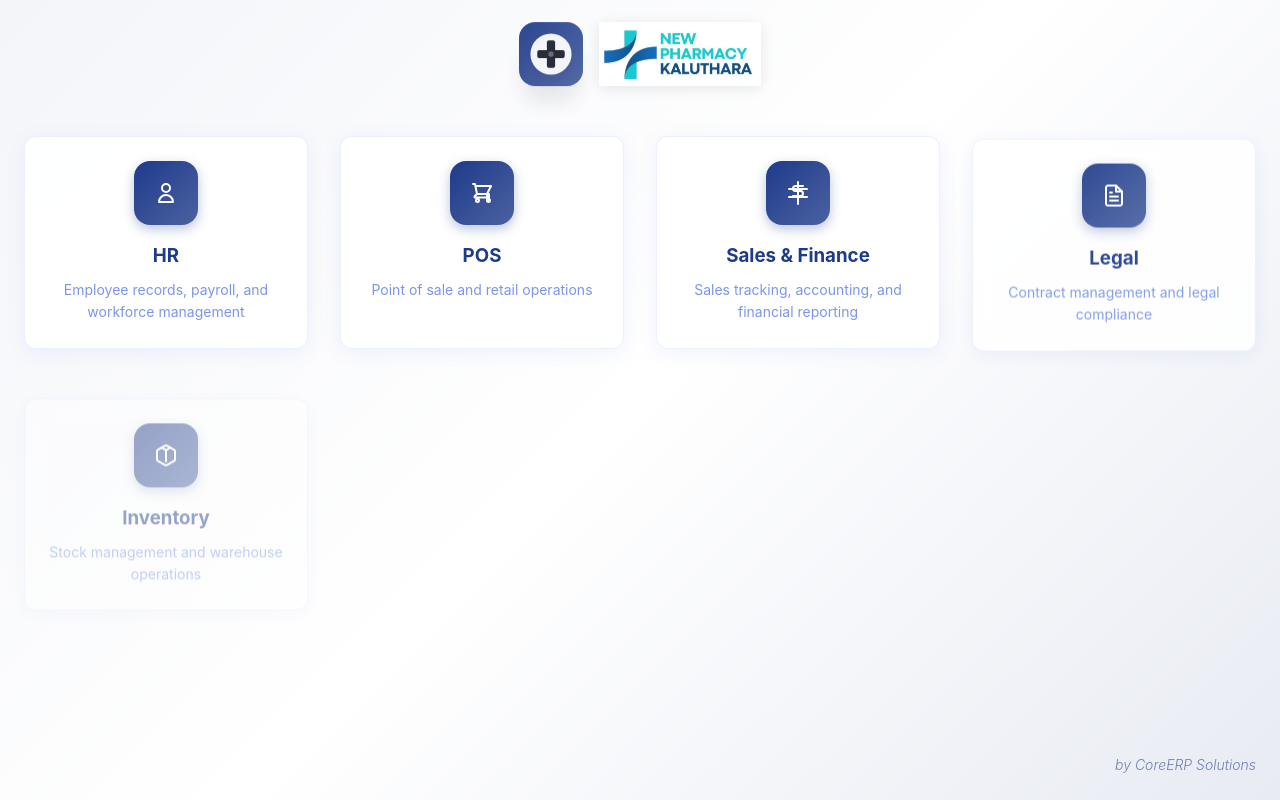
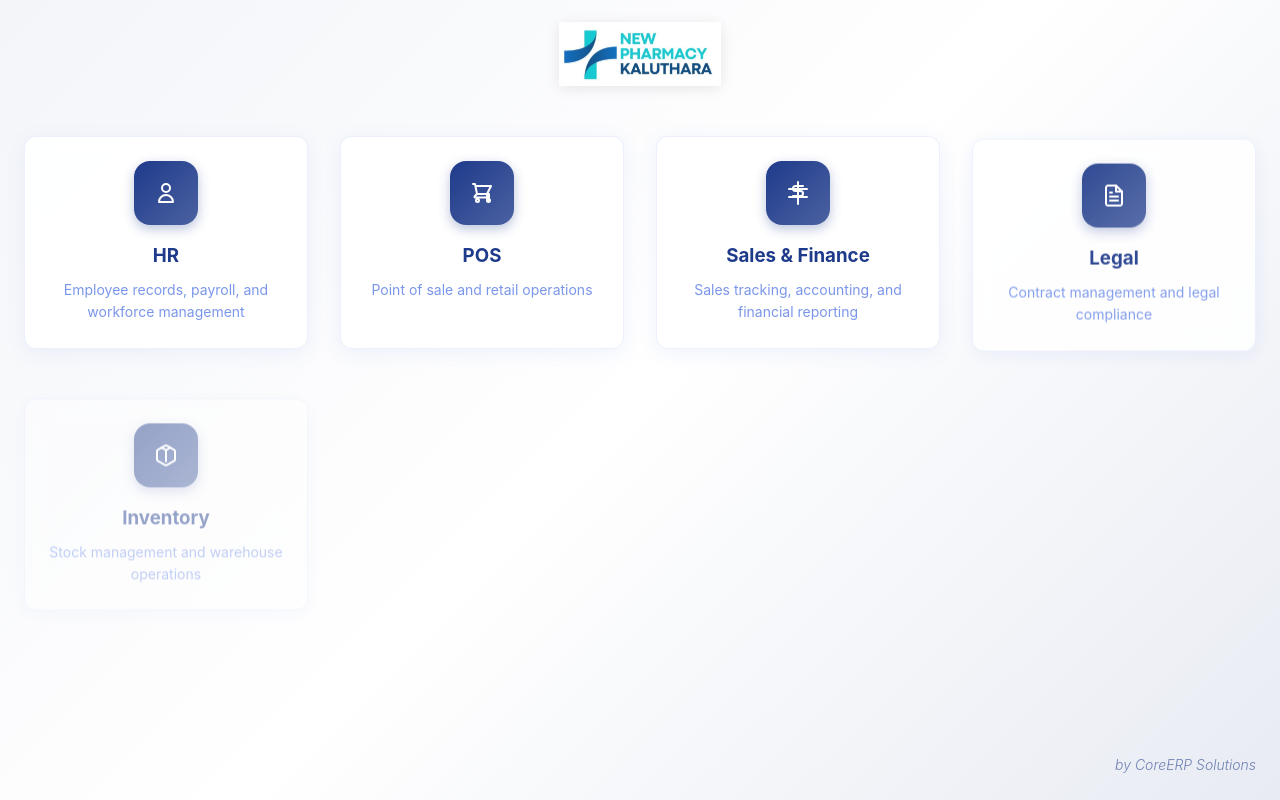
Before and after one commit to SeneshFitzroy/POWER_hackelite2.0, a React (Create React App) app: page / in a window 1280 px wide. Both pictures are taken after typing "name@example.com", "Sample123" into the empty fields and a click on the button "Sign In". Built offline with nearby package versions, Linux system fonts and the light colour scheme.

Commit message:
feat: Enhanced src/components/ERPDashboard.js,  - Detailed changes: diff --git a/src/components/ERPDashboard.js b/src/... at 19:42:29.41 Sun 09/07/2025

```diff
--- a/src/components/ERPDashboard.js
+++ b/src/components/ERPDashboard.js
@@ -113,20 +113,6 @@ export default function ERPDashboard() {
       <div className={`dashboard-header ${headerVisible ? 'animate' : ''}`}>
         {/* Logo and Title */}
         <div className="dashboard-logo-title">
-          <div className="dashboard-logo">
-            <svg width="48" height="48" viewBox="0 0 140 140" style={{filter: 'drop-shadow(0 4px 8px rgba(0, 0, 0, 0.1))'}}>
-              {/* Main circle background */}
-              <circle cx="70" cy="70" r="60" fill="white" style={{opacity: 0.95}} />
-              {/* Medical cross - using current color for theme consistency */}
-              <rect x="58" y="30" width="24" height="80" fill="currentColor" rx="6" />
-              <rect x="30" y="58" width="80" height="24" fill="currentColor" rx="6" />
-              {/* Inner highlight for depth */}
-              <rect x="60" y="32" width="20" height="76" fill="currentColor" style={{opacity: 0.9}} rx="4" />
-              <rect x="32" y="60" width="76" height="20" fill="currentColor" style={{opacity: 0.9}} rx="4" />
-              {/* Center highlight */}
-              <circle cx="70" cy="70" r="8" fill="white" style={{opacity: 0.3}} />
-            </svg>
-          </div>
           <div className="dashboard-npk-logo">
             <img
               src="/images/npk-logo.png"
```
